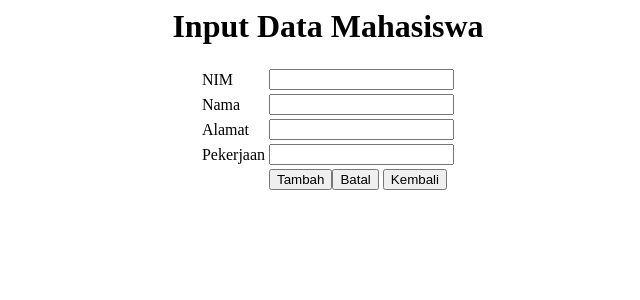
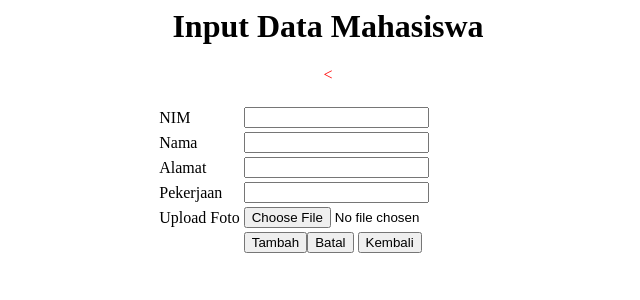
Before and after one commit to Fajri529/crud, a CodeIgniter app: page /crud/index.php/kampus/tambah in a window 1280 px wide. Shown: the top 300 px of the page, without its empty margins (312-952 px from the left). Run offline with CodeIgniter, Linux system fonts and the light colour scheme.

Commit message:
menambahkan foto

```diff
--- a/application/controllers/kampus.php
+++ b/application/controllers/kampus.php
@@ -5,6 +5,7 @@ class kampus extends CI_Controller{
 		parent:: __construct();
 		$this->load->model('m_data');
 		$this->load->helper('url');
+		$this->load->library('form_validation');
 	}
 
 	function index() {
@@ -17,34 +18,60 @@ class kampus extends CI_Controller{
 	}
 
 	function tambah_aksi() {
+		$this->form_validation->set_rules('nim','Nim','requiered|min_legth[8]max_legth[8]');
+		$this->form_validation->set_rules('nama','Nama','requiered|min_legth[5]max_legth[15]');
+		$this->form_validation->set_rules('alamat','Alamat','requiered|alpha');
+		$this->form_validation->set_rules('pekerjaan','Pekerjaan','requiered|alpha');
+
+		if($this->form_validation->run() == true)
+
+
+	{
 		$nim = $this->input->post('nim');
 		$nama = $this->input->post('nama');
 		$alamat = $this->input->post('alamat');
 		$pekerjaan = $this->input->post('pekerjaan');
+
+		$config ['max_size'] =2048;
+		$config ['allowed_types'] ="png|jpg|gif";
+		$config ['remove_spaces'] =true;
+		$config ['overwrite'] = true;
+		$config ['upload_path'] =FCPATH. 'images';
+
+		$this->load->library('upload');
+		$this->upload->initialize($config);
+
+		$this->upload->do_upload('foto');
+	    $data_image=$this->upload->data('file_name');
+		$location='images/';
+		$foto=$location.$data_image;
 
 		$data = array(
 			'nim' => $nim,
 			'nama' => $nama,
 			'alamat' => $alamat,
 			'pekerjaan' => $pekerjaan,
+			'foto' => $foto
 			);
 		$this->m_data->input_data($data,'mahasiswa');
 		redirect('kampus/index');
+	}else{
+		$this->load->view('input_data');
 	}
-	function edit ($id){
+}
+	function edit ($id) {
 		$where = array('id' => $id);
-		$data['mahasiswa'] = $this->m_data->edit_data($where,'mahasiswa')->result();
+		$data ['mahasiswa'] = $this->m_data->edit_data ($where,'mahasiswa')->result ();
 		$this ->load->view('edit_data',$data);
-	}
-
-	function update (){
+}
+	function update() {
 		$id = $this->input->post('id');
-		$nim = $this->input->post('nim');
+		$nim = $this->input->post('no');
 		$nama = $this->input->post('nama');
 		$alamat = $this->input->post('alamat');
 		$pekerjaan = $this->input->post('pekerjaan');
 
-		$data = array(
+		$data = array (
 			'nim' => $nim,
 			'nama' => $nama,
 			'alamat' => $alamat,
@@ -65,3 +92,4 @@ class kampus extends CI_Controller{
 		redirect('kampus/index');
 	}
 }
+?>
--- a/application/models/m_data.php
+++ b/application/models/m_data.php
@@ -1,27 +1,21 @@
 <?php
-class M_data extends CI_Model{
+class m_data extends CI_Model {
 
-    function input_data ($data,$table){
-        $this->db->insert ($table,$data);
+    function input_data ($data,$table) {
+        $this->db->insert($table,$data) ;
 
     }
-
     function tampil_data () {
-        return $this->db->get('mahasiswa');
-    }
-    function edit_data ($where, $table){
-        return $this->db->get_where ($table,$where);
+        return $this->db->get ('mahasiswa');
     }
 
-    function update_data ($where, $data, $table){
-        $this->db->where ($where);
-        $this->db->update ($table, $data);
+    function edit_data ($where,$table) {
+        return $this->db->get_where ($table,$where) ;
     }
 
-    function hapus_data($where, $table){
-        $this->db->where($where);
-        $this->db->delete($table);
+    function update_data ($where,$data,$table) {
+        $this->db->$where($where) ;
+        $this->db->update($table,$data);
     }
 }
-
 ?>
--- a/application/views/input_data.php
+++ b/application/views/input_data.php
@@ -5,6 +5,7 @@
 <body>
     <center>
         <h1>Input Data Mahasiswa</h1>
+        <label style="color: #ff0000"><<?php echo  validation_errors();?></label>
     </center>
     <form action="<?php echo base_url(). 'index.php/kampus/tambah_aksi' ;?>" method="post" enctype="multipart/form-data">
     <table style="margin: 20px auto;">
@@ -25,6 +26,10 @@
         <td><input type="text" name="pekerjaan"></td>
     </tr>
     <tr>
+        <td>Upload Foto</td>
+        <td><input type="file" name="foto"></td>
+    </tr>
+    <tr>
         <td></td>
         <td><input type="submit" value="Tambah"><input type="reset" value="Batal"> <?php echo anchor('kampus/index','<input type=button value=Kembali>') ; ?></td>
     </tr>
--- a/application/views/tampil_data.php
+++ b/application/views/tampil_data.php
@@ -12,6 +12,7 @@
         <th>Nama</th>
         <th>Alamat</th>
         <th>Pekerjaan</th>
+        <th>Foto</th>
         <th>Action</th>
     </tr>
 <?php
@@ -24,6 +25,7 @@ foreach($mahasiswa as $u){
     <td><?php echo $u->nama ?></td>
     <td><?php echo $u->alamat ?></td>
     <td><?php echo $u->pekerjaan ?></td>
+    <td><img src="<?php  base_url();?><?php echo $u->foto ?>"width ="50" height="50"></td>
     <td>
         <?php echo anchor('kampus/edit'.$u->id,'Edit'); ?>
         <?php echo anchor('kampus/hapus'.$u->id,'Hapus'); ?>
```
Also changed, not shown: application/views/edit_data.php (+7 -0 lines), .htaccess (added), images/gg.png (added).
